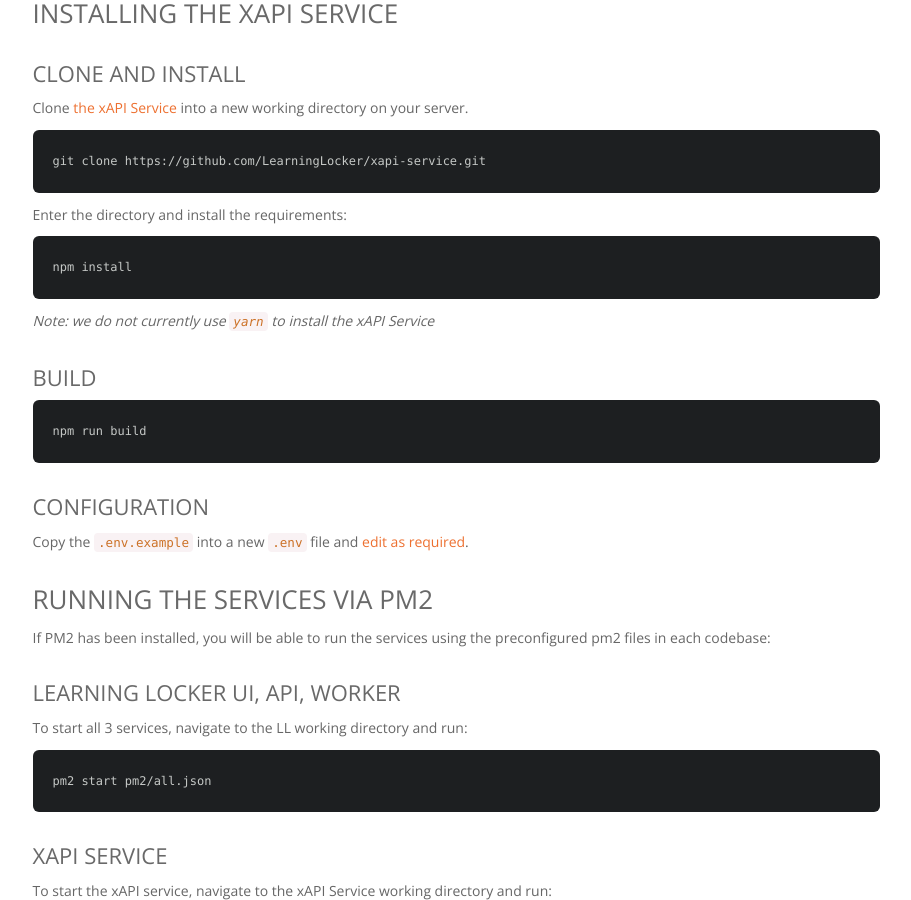
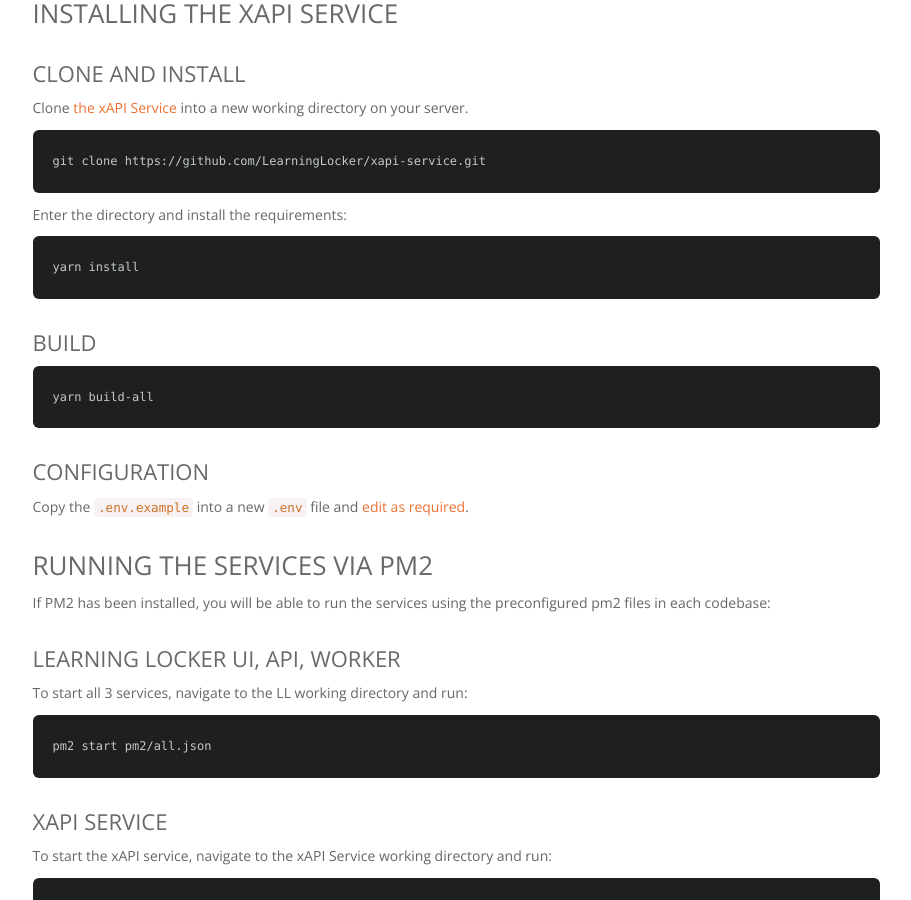
Before and after one commit to LearningLocker/docs, a Jekyll site: the page built from src/guides-custom-installation.md, in a window 1280 px wide and 900 px high, scrolled down 2615 px. Shown: the whole window, without its empty margins (330-1241 px from the left). Built offline with Jekyll 4.4.1, drawn with Linux system fonts in a browser that asks for light colours; nearby versions of some CDN libraries; our own code applies the rules of GitHub Pages for plain Markdown files.

Commit message:
xapi-service now uses yarn for requirements/install

````diff
--- a/src/guides-custom-installation.md
+++ b/src/guides-custom-installation.md
@@ -121,14 +121,13 @@
 Enter the directory and install the requirements:
 
 ```
-npm install
+yarn install
 ```
-_Note: we do not currently use `yarn` to install the xAPI Service_
 
 ### Build
 
 ```
-npm run build
+yarn build-all
 ```
 
 ### Configuration
````
